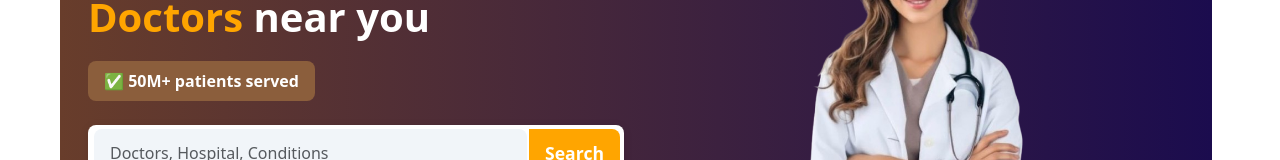
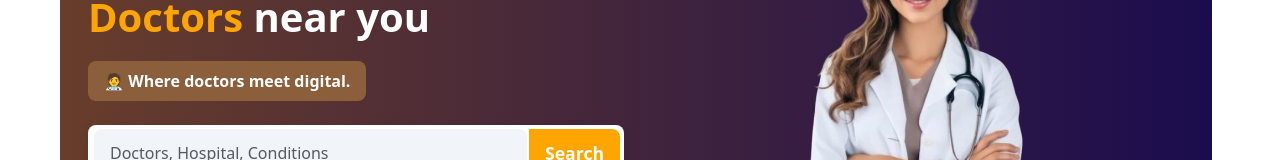
Before and after one commit to KaranTejwani/Healr, a React (Vite) app: page / in a window 1280 px wide. Shown: the part 224-384 px from the top of the page. Built offline with nearby package versions, Linux system fonts and the light colour scheme.

Commit message:
Did some changes in HeroSection.jsx

```diff
--- a/src/components/HeroSection.jsx
+++ b/src/components/HeroSection.jsx
@@ -22,10 +22,11 @@ const HeroSection = () => {
           {/* Left Content */}
           <div className="col-md-6 text-white">
             <h1 className="display-5 fw-bold">
-              Find and Book the <span className="highlight">Best Doctors</span> near you
+              Find and Book the <span className="highlight">Best Doctors</span>{" "}
+              near you
             </h1>
             <div className="badge-box mt-3">
-              <span className="badge-text">✅ 50M+ patients served</span>
+              <span className="badge-text">🧑‍⚕️ Where doctors meet digital.</span>
             </div>
 
             <form onSubmit={handleSearch} className="search-bar mt-4">
```
